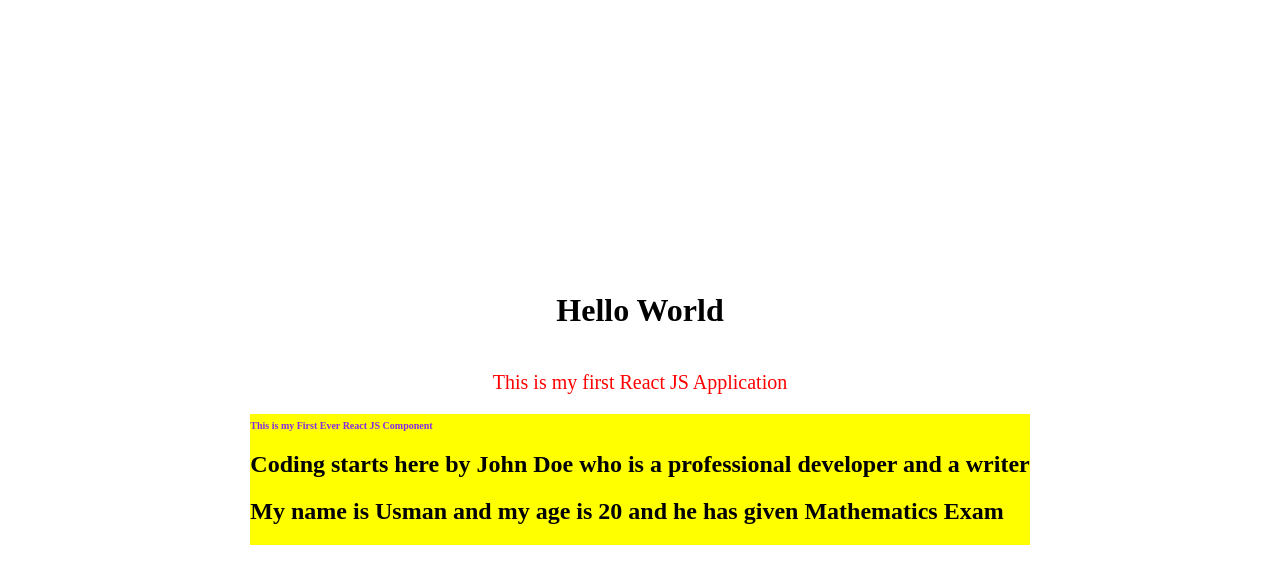
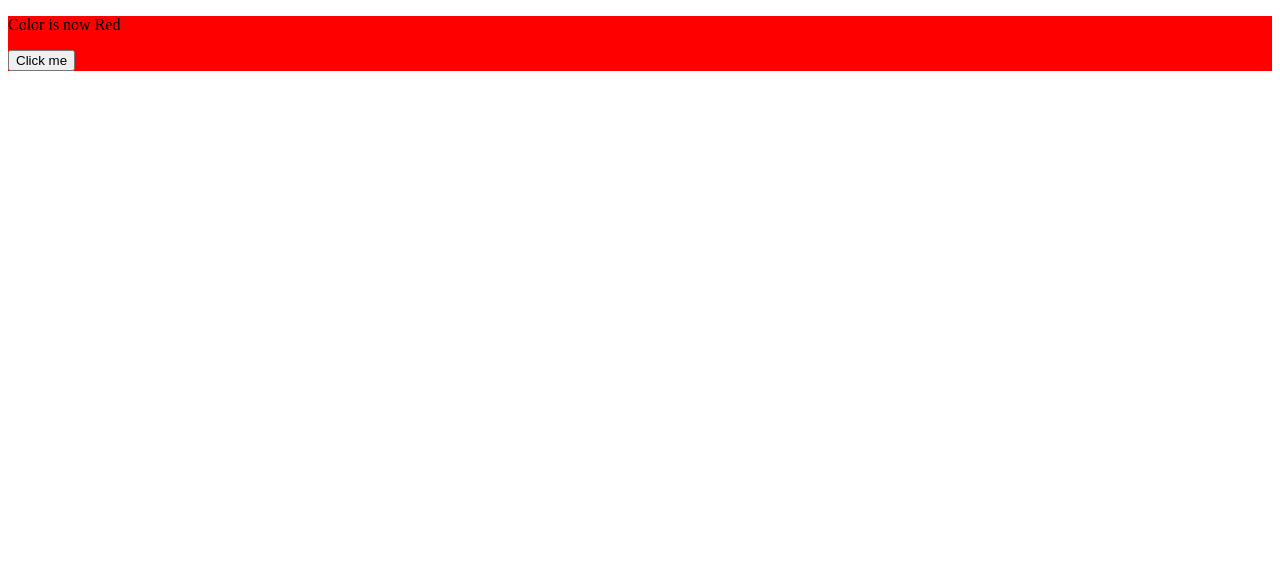
Before and after one commit to HaseebAsif/portfolio-app-react, a React (Create React App) app: page / in a window 1280 px wide. Shown: the top 584 px of the page. Built offline with nearby package versions, Linux system fonts and the light colour scheme.

Commit message:
Feat: Usestate hook background color example

```diff
--- a/src/App.js
+++ b/src/App.js
@@ -1,34 +1,25 @@
+import { useState } from "react";
 import "./App.css";
-import MyFirstComponent from "./componenets/myFirstComponent";
-import MySecondComponent from "./componenets/mySecondComponent";
 
 function App() {
-  const centerDiv = {
-    display: "flex",
-    alignItems: "center",
-    justifyContent: "center",
-    flexDirection: "column",
-    height: "100vh",
+  const [bgColor, setBgColor] = useState("red");
+
+  const turnGreen = () => {
+    setBgColor("green");
   };
-
-  const header = {
-    backgroundColor: "yellow",
+  const reset = () => {
+    setBgColor("red");
   };
 
   return (
-    <div className="App" style={centerDiv}>
-      <h1 className="app-heading">Hello World</h1>
-
-      <p style={{ color: "red" }} className="paragraph">
-        This is my first React JS Application
-      </p>
-      <div style={header}>
-        <MyFirstComponent
-          name="John Doe"
-          description="who is a professional developer and a writer"
-        />
-        <MySecondComponent age="20" exam="Mathematics Exam" />
-      </div>
+    <div className="App" style={{ backgroundColor: bgColor }}>
+      {bgColor === "green" ? (
+        <p>Color is now green</p>
+      ) : (
+        <p>Color is now Red</p>
+      )}
+      <button onClick={turnGreen}>Click me</button>
+      {bgColor === "green" && <button onClick={reset}>Reset</button>}
     </div>
   );
 }
```
